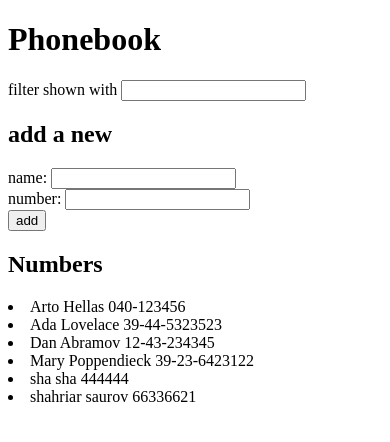
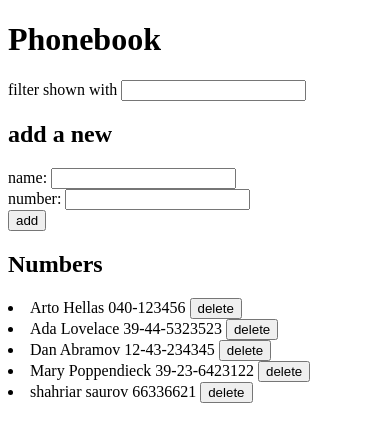
Before and after one commit to ShahSau/fullStack_HU, a React (Create React App) app in the folder part2/phonebook/: page / in a window 390 px wide. Shown: the top 442 px of the page. Built offline with nearby package versions, Linux system fonts and the light colour scheme; data requests are answered from the project's data file.

Commit message:
2.17: Phonebook step9

```diff
--- a/part2/phonebook/db.json
+++ b/part2/phonebook/db.json
@@ -21,11 +21,6 @@
       "id": 4
     },
     {
-      "name": "sha sha",
-      "number": "444444",
-      "id": 5
-    },
-    {
       "name": "shahriar saurov",
       "number": "66336621",
       "id": 6
--- a/part2/phonebook/src/App.js
+++ b/part2/phonebook/src/App.js
@@ -1,4 +1,3 @@
-import axios from "axios";
 import React, { useState,useEffect } from "react";
 import Filter from "./components/Filter";
 import { Form } from "./components/Form";
@@ -11,13 +10,13 @@ const App = () => {
   const [change, setChange] = useState("");
   const [persons, setPersons] = useState([]);
   useEffect(() => {
-    axios.get("http://localhost:3001/persons")
-    .then(response => {
-      setPersons(response.data);
-    }).catch(error => {
-      console.log(error);
-    })
-  }, []);
+    personService
+    .getAll()
+    .then(allPersons=>
+      setPersons(allPersons))
+    .catch(error => console.log(error));
+
+  }, [])
   const name_array = persons.map((person) => person.name);
 
   const handleNewName = (event) => {
@@ -49,6 +48,17 @@ const App = () => {
     setnewNumber("")
   };
 
+  //creating a function for delete person
+  const deletePerson =(event)=>{
+    if (window.confirm(`Are you sure, you want to delete ${event.name}`)) {
+      personService
+      .deletePersons(event.id)
+      let filter_persons2 = persons.filter(person=> person.id !== event.id)
+      setPersons(filter_persons2)
+
+    }
+  }
+
   const handleChange=(event)=>{
     setChange(event.target.value)
   }
@@ -73,7 +83,7 @@ const App = () => {
       />
       <h2>Numbers</h2>
       {update_persons.map((person) => (
-        <Person key={Math.random()} person={person.name} number ={person.number}/>
+        <Person key={Math.random()} person={person.name} number ={person.number}  onClick={()=>deletePerson(person)}/>
       ))}
     </div>
   );
--- a/part2/phonebook/src/components/Person.js
+++ b/part2/phonebook/src/components/Person.js
@@ -1,7 +1,7 @@
 import React from "react";
 
-const Person = ({ person,number }) => {
-  return <li>{person} {number}</li>;
+const Person = ({ person,number, onClick }) => {
+  return <li>{person} {number} <button onClick={onClick}>delete</button></li>;
 };
 
 export default Person;
--- a/part2/phonebook/src/services/Persons.js
+++ b/part2/phonebook/src/services/Persons.js
@@ -19,5 +19,7 @@ const update = async (id, newObject) => {
   const response = await request
     return response.data
 }
-
-export default {  getAll, create, update }
+const deletePersons = id=>{
+    axios.delete(`${baseUrl}/${id}`)
+  }
+export default {  getAll, create, update,deletePersons }
```
